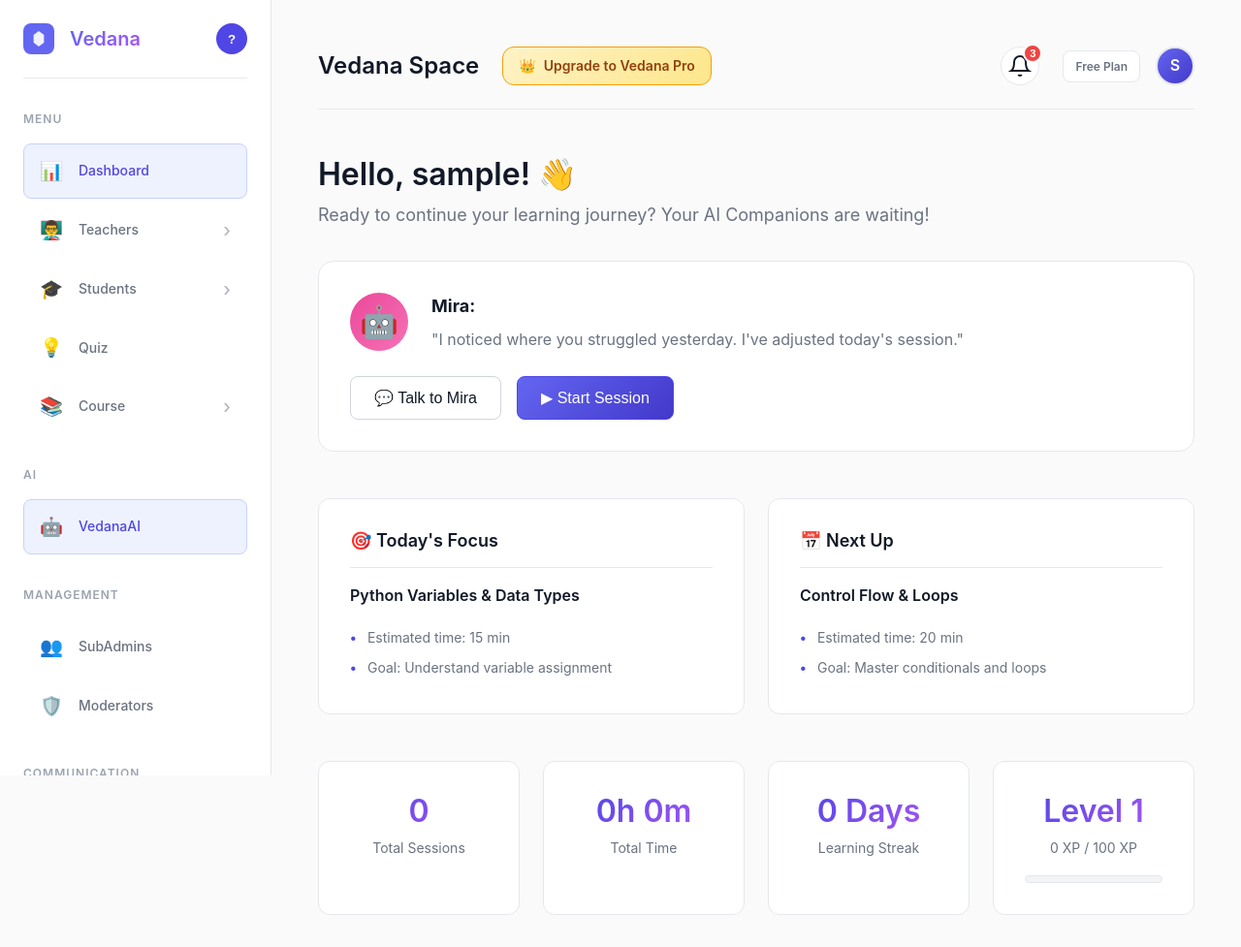
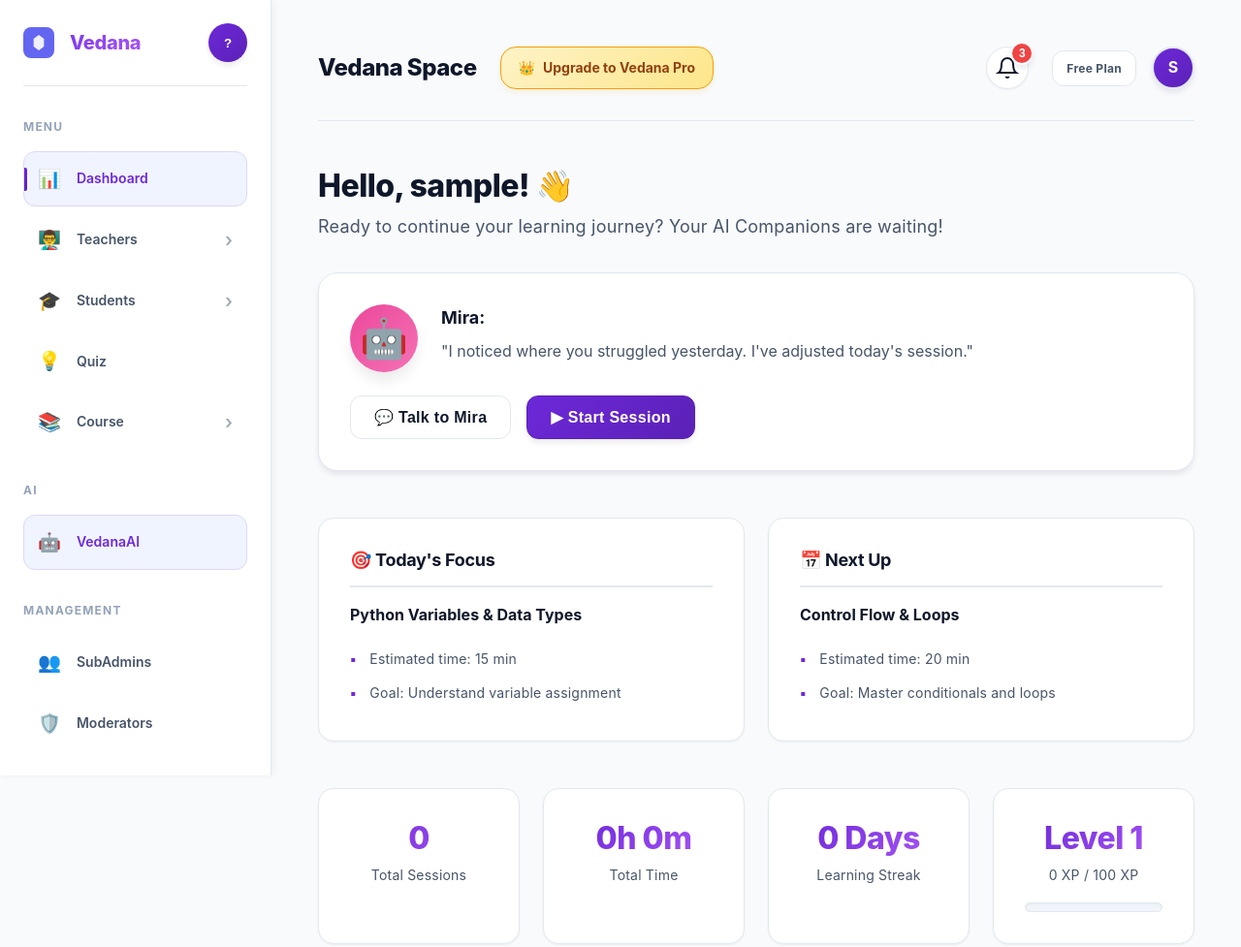
Before and after one commit to sulav1234567/vedana, a plain HTML site: page dashboard.html in a window 1280 px wide. Shown: the top 977 px of the page at 97% size. Drawn offline with Linux system fonts and the light colour scheme; sample sign-in values are in the browser's storage.

Commit message:
update 1

```diff
--- a/css/dashboard.css
+++ b/css/dashboard.css
@@ -1,5 +1,5 @@
 /* ============================================
-   DASHBOARD STYLES - WHITE THEME
+   DASHBOARD STYLES - PROFESSIONAL THEME
    ============================================ */
 
 .dashboard-container {
@@ -13,12 +13,13 @@
 /* ===== SIDEBAR ===== */
 .sidebar {
     background: var(--bg-primary);
-    border-right: 1px solid var(--border-light);
+    border-right: 1.5px solid var(--border-light);
     padding: var(--spacing-md);
     overflow-y: auto;
     position: sticky;
     top: 0;
     height: 100vh;
+    box-shadow: 2px 0 8px rgba(15, 23, 42, 0.05);
 }
 
 .sidebar-header {
@@ -27,7 +28,7 @@
     justify-content: space-between;
     margin-bottom: var(--spacing-lg);
     padding-bottom: var(--spacing-md);
-    border-bottom: 1px solid var(--border-light);
+    border-bottom: 1.5px solid var(--border-light);
 }
 
 .sidebar-header .logo {
@@ -39,26 +40,30 @@
 .sidebar-header .logo h2 {
     font-size: var(--font-size-xl);
     margin: 0;
-    background: linear-gradient(135deg, #6366F1 0%, #A855F7 100%);
+    background: linear-gradient(135deg, #7C3AED 0%, #A855F7 100%);
     -webkit-background-clip: text;
     -webkit-text-fill-color: transparent;
     background-clip: text;
+    font-weight: 800;
+    letter-spacing: -0.3px;
 }
 
 .help-btn {
-    width: 32px;
-    height: 32px;
+    width: 40px;
+    height: 40px;
     border-radius: 50%;
-    background: var(--primary-600);
+    background: linear-gradient(135deg, var(--primary-600) 0%, var(--primary-700) 100%);
     color: white;
     border: none;
     cursor: pointer;
-    font-weight: bold;
+    font-weight: 700;
     transition: all var(--transition-fast);
+    box-shadow: var(--shadow-md);
 }
 
 .help-btn:hover {
-    background: var(--primary-700);
+    transform: scale(1.05);
+    box-shadow: var(--shadow-lg);
 }
 
 .menu-section {
@@ -68,31 +73,44 @@
 .section-label {
     font-size: var(--font-size-xs);
     text-transform: uppercase;
-    letter-spacing: 1px;
+    letter-spacing: 1.2px;
     color: var(--text-tertiary);
     margin-bottom: var(--spacing-sm);
-    font-weight: 600;
+    font-weight: 700;
 }
 
 .nav-menu {
     display: flex;
     flex-direction: column;
-    gap: 4px;
+    gap: 6px;
 }
 
 .nav-item {
     display: flex;
     align-items: center;
     gap: var(--spacing-sm);
-    padding: 12px var(--spacing-sm);
+    padding: 12px 14px;
     border-radius: var(--radius-md);
     color: var(--text-secondary);
     text-decoration: none;
     transition: all var(--transition-fast);
     position: relative;
     font-size: var(--font-size-sm);
-    font-weight: 500;
-    border: 1px solid transparent;
+    font-weight: 600;
+    border: 1.5px solid transparent;
+}
+
+.nav-item::before {
+    content: '';
+    position: absolute;
+    left: 0;
+    top: 50%;
+    transform: translateY(-50%);
+    width: 3px;
+    height: 0;
+    background: linear-gradient(135deg, var(--primary-600) 0%, var(--primary-700) 100%);
+    border-radius: 0 2px 2px 0;
+    transition: height var(--transition-fast);
 }
 
 .nav-item:hover {
@@ -104,6 +122,10 @@
     background: var(--bg-active);
     color: var(--primary-600);
     border-color: var(--border-active);
+}
+
+.nav-item.active::before {
+    height: 24px;
 }
 
 .nav-item.highlighted {
@@ -140,8 +162,8 @@
     align-items: center;
     justify-content: space-between;
     margin-bottom: var(--spacing-xl);
-    padding-bottom: var(--spacing-md);
-    border-bottom: 1px solid var(--border-light);
+    padding-bottom: var(--spacing-lg);
+    border-bottom: 1.5px solid var(--border-light);
 }
 
 .header-left {
@@ -154,25 +176,30 @@
     font-size: var(--font-size-2xl);
     margin: 0;
     color: var(--text-primary);
+    font-weight: 800;
+    letter-spacing: -0.5px;
 }
 
 .upgrade-badge {
     display: flex;
     align-items: center;
     gap: var(--spacing-xs);
-    padding: 8px 16px;
+    padding: 10px 18px;
     background: linear-gradient(135deg, #FEF3C7 0%, #FDE68A 100%);
-    border: 1px solid #F59E0B;
+    border: 1.5px solid #F59E0B;
     border-radius: var(--radius-lg);
     color: #92400E;
     font-size: var(--font-size-sm);
-    font-weight: 600;
+    font-weight: 700;
     text-decoration: none;
-    transition: all var(--transition-fast);
+    transition: all var(--transition-base);
+    box-shadow: 0 4px 6px rgba(245, 158, 11, 0.1);
 }
 
 .upgrade-badge:hover {
     border-color: #D97706;
+    transform: translateY(-2px);
+    box-shadow: 0 6px 12px rgba(245, 158, 11, 0.2);
 }
 
 .header-right {
@@ -183,38 +210,42 @@
 
 .notification-btn {
     position: relative;
-    width: 40px;
-    height: 40px;
+    width: 44px;
+    height: 44px;
     border-radius: 50%;
     background: var(--bg-primary);
-    border: 1px solid var(--border-light);
+    border: 1.5px solid var(--border-light);
     color: var(--text-primary);
     cursor: pointer;
     transition: all var(--transition-fast);
     display: flex;
     align-items: center;
     justify-content: center;
+    box-shadow: var(--shadow-sm);
 }
 
 .notification-btn:hover {
-    border-color: var(--border-medium);
+    border-color: var(--primary-600);
+    background: var(--bg-active);
+    box-shadow: var(--shadow-md);
 }
 
 .notification-badge {
     position: absolute;
-    top: -4px;
-    right: -4px;
-    width: 20px;
-    height: 20px;
+    top: -6px;
+    right: -6px;
+    width: 24px;
+    height: 24px;
     background: #EF4444;
     color: white;
     border-radius: 50%;
-    font-size: 0.7rem;
+    font-size: 0.75rem;
     display: flex;
     align-items: center;
     justify-content: center;
-    font-weight: 600;
+    font-weight: 700;
     border: 2px solid var(--bg-secondary);
+    box-shadow: var(--shadow-md);
 }
 
 .user-info {
@@ -224,32 +255,36 @@
 }
 
 .plan-badge {
-    padding: 6px 12px;
+    padding: 8px 14px;
     background: var(--bg-primary);
-    border: 1px solid var(--border-light);
+    border: 1.5px solid var(--border-light);
     border-radius: var(--radius-md);
     font-size: var(--font-size-xs);
-    font-weight: 600;
+    font-weight: 700;
     color: var(--text-secondary);
+    letter-spacing: 0.3px;
 }
 
 .user-avatar {
-    width: 40px;
-    height: 40px;
+    width: 44px;
+    height: 44px;
     border-radius: 50%;
-    background: linear-gradient(135deg, var(--primary-500) 0%, var(--primary-700) 100%);
+    background: linear-gradient(135deg, var(--primary-600) 0%, var(--primary-700) 100%);
     display: flex;
     align-items: center;
     justify-content: center;
     color: white;
-    font-weight: 600;
+    font-weight: 700;
     cursor: pointer;
     transition: all var(--transition-fast);
-    border: 2px solid var(--border-light);
+    border: 2.5px solid var(--border-light);
+    box-shadow: var(--shadow-md);
 }
 
 .user-avatar:hover {
     border-color: var(--primary-600);
+    transform: scale(1.08);
+    box-shadow: var(--shadow-lg);
 }
 
 /* ===== WELCOME SECTION ===== */
@@ -262,21 +297,31 @@
     font-size: var(--font-size-3xl);
     margin-bottom: var(--spacing-xs);
     color: var(--text-primary);
+    font-weight: 800;
+    letter-spacing: -0.5px;
 }
 
 .welcome-section p {
     font-size: var(--font-size-lg);
     color: var(--text-secondary);
+    letter-spacing: 0.2px;
 }
 
 /* ===== COMPANION CARD ===== */
 .companion-card {
     background: var(--bg-primary);
-    border: 1px solid var(--border-light);
+    border: 1.5px solid var(--border-light);
     padding: var(--spacing-lg);
     margin-bottom: var(--spacing-xl);
     border-radius: var(--radius-xl);
     animation: fadeIn 0.6s ease-out 0.1s both;
+    box-shadow: var(--shadow-md);
+    transition: all var(--transition-base);
+}
+
+.companion-card:hover {
+    border-color: var(--border-medium);
+    box-shadow: var(--shadow-lg);
 }
 
 .companion-info {
@@ -287,25 +332,28 @@
 }
 
 .companion-avatar {
-    width: 60px;
-    height: 60px;
+    width: 70px;
+    height: 70px;
     border-radius: 50%;
     background: linear-gradient(135deg, #EC4899 0%, #F472B6 100%);
     display: flex;
     align-items: center;
     justify-content: center;
-    font-size: 2rem;
+    font-size: 2.5rem;
     flex-shrink: 0;
+    box-shadow: var(--shadow-lg);
 }
 
 .companion-message strong {
     color: var(--text-primary);
     font-size: var(--font-size-lg);
+    font-weight: 700;
 }
 
 .companion-message p {
     margin: var(--spacing-xs) 0 0 0;
     font-size: var(--font-size-base);
+    color: var(--text-secondary);
 }
 
 .companion-actions {
@@ -325,33 +373,39 @@
 
 .focus-card {
     background: var(--bg-primary);
-    border: 1px solid var(--border-light);
+    border: 1.5px solid var(--border-light);
     padding: var(--spacing-lg);
     border-radius: var(--radius-lg);
     transition: all var(--transition-base);
+    box-shadow: var(--shadow-sm);
 }
 
 .focus-card:hover {
     border-color: var(--border-medium);
+    box-shadow: var(--shadow-md);
+    transform: translateY(-4px);
 }
 
 .focus-card h3 {
     margin-bottom: var(--spacing-sm);
     font-size: var(--font-size-lg);
     color: var(--text-primary);
+    font-weight: 700;
+    letter-spacing: -0.3px;
 }
 
 .focus-card hr {
     border: none;
-    height: 1px;
+    height: 1.5px;
     background: var(--border-light);
     margin: var(--spacing-sm) 0;
 }
 
 .focus-title {
-    font-weight: 600;
+    font-weight: 700;
     color: var(--text-primary);
     margin-bottom: var(--spacing-sm);
+    font-size: var(--font-size-base);
 }
 
 .focus-details {
@@ -360,16 +414,17 @@
 }
 
 .focus-details li {
-    padding: 4px 0;
+    padding: 6px 0;
     font-size: var(--font-size-sm);
     color: var(--text-secondary);
+    letter-spacing: 0.2px;
 }
 
 .focus-details li::before {
-    content: "• ";
+    content: "▪ ";
     color: var(--primary-600);
-    font-weight: bold;
-    margin-right: 8px;
+    font-weight: 700;
+    margin-right: 10px;
 }
 
 /* ===== STATS SECTION ===== */
@@ -383,15 +438,18 @@
 
 .stat-card {
     background: var(--bg-primary);
-    border: 1px solid var(--border-light);
+    border: 1.5px solid var(--border-light);
     padding: var(--spacing-lg);
     border-radius: var(--radius-lg);
     text-align: center;
     transition: all var(--transition-base);
+    box-shadow: var(--shadow-sm);
 }
 
 .stat-card:hover {
     border-color: var(--border-medium);
+    box-shadow: var(--shadow-md);
+    transform: translateY(-4px);
 }
 
 .stat-card h2 {
@@ -401,29 +459,34 @@
     -webkit-background-clip: text;
     -webkit-text-fill-color: transparent;
     background-clip: text;
+    font-weight: 800;
+    letter-spacing: -0.5px;
 }
 
 .stat-card p {
     font-size: var(--font-size-sm);
     margin: 0;
     color: var(--text-secondary);
+    letter-spacing: 0.2px;
 }
 
 .progress-bar {
     width: 100%;
-    height: 8px;
+    height: 10px;
     background: var(--bg-tertiary);
-    border-radius: 4px;
+    border-radius: 6px;
     margin-top: var(--spacing-sm);
     overflow: hidden;
     border: 1px solid var(--border-light);
+    box-shadow: inset 0 1px 3px rgba(15, 23, 42, 0.05);
 }
 
 .progress {
     height: 100%;
     background: linear-gradient(90deg, var(--primary-600) 0%, var(--secondary-purple) 100%);
-    border-radius: 4px;
+    border-radius: 6px;
     transition: width 1s ease-out;
+    box-shadow: var(--shadow-sm);
 }
 
 /* ===== ACTIVITY SECTION ===== */
@@ -437,15 +500,17 @@
 .activity-card,
 .badges-card {
     background: var(--bg-primary);
-    border: 1px solid var(--border-light);
+    border: 1.5px solid var(--border-light);
     padding: var(--spacing-lg);
     border-radius: var(--radius-lg);
     transition: all var(--transition-base);
+    box-shadow: var(--shadow-sm);
 }
 
 .activity-card:hover,
 .badges-card:hover {
     border-color: var(--border-medium);
+    box-shadow: var(--shadow-md);
 }
 
 .activity-card h3,
@@ -453,15 +518,17 @@
     margin-bottom: var(--spacing-md);
     font-size: var(--font-size-lg);
     color: var(--text-primary);
+    font-weight: 700;
+    letter-spacing: -0.3px;
 }
 
 .activity-chart {
     display: flex;
     align-items: flex-end;
     justify-content: space-around;
-    height: 200px;
+    height: 220px;
     gap: var(--spacing-sm);
-    padding-top: var(--spacing-md);
+    padding-top: var(--spacing-lg);
 }
 
 .bar {
@@ -472,22 +539,26 @@
     position: relative;
     transition: all var(--transition-base);
     cursor: pointer;
-    border: 1px solid var(--border-light);
+    border: 1.5px solid var(--border-light);
     border-bottom: none;
+    box-shadow: var(--shadow-sm);
 }
 
 .bar:hover {
-    filter: brightness(1.1);
+    filter: brightness(1.15);
+    transform: translateY(-4px);
+    box-shadow: var(--shadow-lg);
 }
 
 .bar-label {
     position: absolute;
-    bottom: -24px;
+    bottom: -28px;
     left: 50%;
     transform: translateX(-50%);
     font-size: var(--font-size-xs);
     color: var(--text-tertiary);
     white-space: nowrap;
+    font-weight: 600;
 }
 
 .badges-grid {
--- a/css/login.css
+++ b/css/login.css
@@ -1,5 +1,5 @@
 /* ============================================
-   LOGIN/SIGNUP PAGE STYLES - WHITE THEME
+   LOGIN/SIGNUP PAGE STYLES - PROFESSIONAL
    ============================================ */
 
 .auth-container {
@@ -7,6 +7,7 @@
     display: grid;
     grid-template-columns: 1fr 1fr;
     background: var(--bg-secondary);
+    overflow: hidden;
 }
 
 /* ===== LEFT SIDE - BRANDING ===== */
@@ -16,7 +17,31 @@
     justify-content: center;
     padding: var(--spacing-xl);
     position: relative;
-    background: linear-gradient(135deg, #EEF2FF 0%, #E0E7FF 100%);
+    background: linear-gradient(135deg, #7C3AED 0%, #A855F7 100%);
+    overflow: hidden;
+}
+
+.auth-left::before {
+    content: '';
+    position: absolute;
+    top: -50%;
+    right: -50%;
+    width: 200%;
+    height: 200%;
+    background: radial-gradient(circle, rgba(255, 255, 255, 0.1) 1px, transparent 1px);
+    background-size: 50px 50px;
+    animation: float 20s linear infinite;
+    z-index: 0;
+}
+
+@keyframes float {
+    0% {
+        transform: translate(0, 0);
+    }
+
+    100% {
+        transform: translate(50px, 50px);
+    }
 }
 
 .brand-content {
@@ -34,20 +59,20 @@
 }
 
 .logo h1 {
-    font-size: 3rem;
-    font-weight: 700;
-    background: linear-gradient(135deg, #6366F1 0%, #A855F7 100%);
-    -webkit-background-clip: text;
-    -webkit-text-fill-color: transparent;
-    background-clip: text;
+    font-size: 3.5rem;
+    font-weight: 800;
+    color: white;
     margin: 0;
+    letter-spacing: -1px;
+    text-shadow: 0 2px 4px rgba(0, 0, 0, 0.1);
 }
 
 .tagline {
     font-size: var(--font-size-xl);
-    color: var(--text-secondary);
+    color: rgba(255, 255, 255, 0.9);
     margin-bottom: var(--spacing-xl);
-    font-weight: 400;
+    font-weight: 500;
+    letter-spacing: 0.3px;
 }
 
 .features {
@@ -61,14 +86,16 @@
     align-items: flex-start;
     gap: var(--spacing-md);
     padding: var(--spacing-md);
-    background: var(--bg-primary);
+    background: rgba(255, 255, 255, 0.1);
+    backdrop-filter: blur(10px);
     border-radius: var(--radius-lg);
-    border: 1px solid var(--border-light);
+    border: 1px solid rgba(255, 255, 255, 0.2);
     transition: all var(--transition-base);
 }
 
 .feature-item:hover {
-    border-color: var(--border-primary);
+    background: rgba(255, 255, 255, 0.15);
+    transform: translateX(8px);
 }
 
 .feature-item .icon {
@@ -79,12 +106,14 @@
 .feature-item h3 {
     font-size: var(--font-size-lg);
     margin-bottom: 0.25rem;
-    color: var(--text-primary);
+    color: white;
+    font-weight: 700;
+    letter-spacing: -0.2px;
 }
 
 .feature-item p {
     font-size: var(--font-size-sm);
-    color: var(--text-secondary);
+    color: rgba(255, 255, 255, 0.85);
     margin: 0;
 }
 
@@ -94,7 +123,7 @@
     align-items: center;
     justify-content: center;
     padding: var(--spacing-xl);
-    background: var(--bg-primary);
+    background: var(--bg-secondary);
 }
 
 .form-container {
@@ -104,6 +133,7 @@
     border-radius: var(--radius-xl);
     border: 1px solid var(--border-light);
     background: var(--bg-primary);
+    box-shadow: var(--shadow-lg);
     animation: fadeIn 0.8s ease-out 0.2s both;
 }
 
@@ -112,6 +142,8 @@
     margin-bottom: var(--spacing-xs);
     text-align: center;
     color: var(--text-primary);
+    font-weight: 800;
+    letter-spacing: -0.5px;
 }
 
 #formSubtitle {
@@ -119,6 +151,7 @@
     color: var(--text-secondary);
     margin-bottom: var(--spacing-lg);
     font-size: var(--font-size-sm);
+    letter-spacing: 0.2px;
 }
 
 .auth-form {
@@ -134,7 +167,8 @@
     margin-top: var(--spacing-sm);
     padding: 14px 24px;
     font-size: var(--font-size-lg);
-    font-weight: 600;
+    font-weight: 700;
+    letter-spacing: 0.3px;
 }
 
 .form-toggle {
@@ -147,11 +181,12 @@
     color: var(--text-secondary);
     font-size: var(--font-size-sm);
     margin: 0;
+    letter-spacing: 0.2px;
 }
 
 .form-toggle a {
     color: var(--primary-600);
-    font-weight: 600;
+    font-weight: 700;
     transition: color var(--transition-fast);
 }
 
--- a/css/main.css
+++ b/css/main.css
@@ -1,38 +1,44 @@
 /* ============================================
    VEDANA - DESIGN SYSTEM & GLOBAL STYLES
-   WHITE THEME - NO SHADOWS
+   PROFESSIONAL WHITE THEME
    ============================================ */
 
 /* ===== CSS VARIABLES ===== */
 :root {
-    /* Primary Colors - Purple */
-    --primary-500: #6366F1;
-    --primary-600: #4F46E5;
-    --primary-700: #4338CA;
+    /* Primary Colors - Premium Purple */
+    --primary-500: #7C3AED;
+    --primary-600: #6D28D9;
+    --primary-700: #5B21B6;
 
     /* Secondary Colors */
     --secondary-pink: #EC4899;
-    --secondary-blue: #3B82F6;
+    --secondary-blue: #0EA5E9;
     --secondary-green: #10B981;
     --secondary-purple: #A855F7;
+    --secondary-indigo: #6366F1;
 
     /* White Theme Backgrounds */
     --bg-primary: #FFFFFF;
-    --bg-secondary: #FAFAFA;
-    --bg-tertiary: #F3F4F6;
-    --bg-active: #EEF2FF;
-    --bg-hover: #F9FAFB;
+    --bg-secondary: #F8FAFC;
+    --bg-tertiary: #F1F5F9;
+    --bg-active: #F0F4FF;
+    --bg-hover: #FAFBFC;
 
     /* Text Colors */
-    --text-primary: #111827;
-    --text-secondary: #6B7280;
-    --text-tertiary: #9CA3AF;
+    --text-primary: #0F172A;
+    --text-secondary: #475569;
+    --text-tertiary: #94A3B8;
 
     /* Borders */
-    --border-light: #E5E7EB;
-    --border-medium: #D1D5DB;
-    --border-primary: #6366F1;
-    --border-active: #C7D2FE;
+    --border-light: #E2E8F0;
+    --border-medium: #CBD5E1;
+    --border-primary: #7C3AED;
+    --border-active: #DDD6FE;
+
+    /* Accent Colors */
+    --accent-warning: #F59E0B;
+    --accent-danger: #EF4444;
+    --accent-success: #10B981;
 
     /* Spacing */
     --spacing-xs: 0.5rem;
@@ -40,15 +46,16 @@
     --spacing-md: 1.5rem;
     --spacing-lg: 2rem;
     --spacing-xl: 3rem;
+    --spacing-2xl: 4rem;
 
     /* Border Radius */
-    --radius-sm: 6px;
-    --radius-md: 8px;
-    --radius-lg: 12px;
-    --radius-xl: 16px;
+    --radius-sm: 8px;
+    --radius-md: 12px;
+    --radius-lg: 16px;
+    --radius-xl: 20px;
 
     /* Typography */
-    --font-family: 'Inter', -apple-system, BlinkMacSystemFont, 'Segoe UI', sans-serif;
+    --font-family: 'Inter', 'Segoe UI', -apple-system, BlinkMacSystemFont, sans-serif;
     --font-size-xs: 0.75rem;
     --font-size-sm: 0.875rem;
     --font-size-base: 1rem;
@@ -56,11 +63,18 @@
     --font-size-xl: 1.25rem;
     --font-size-2xl: 1.5rem;
     --font-size-3xl: 2rem;
+    --font-size-4xl: 2.5rem;
 
     /* Transitions */
-    --transition-fast: 150ms ease-in-out;
-    --transition-base: 250ms ease-in-out;
-    --transition-slow: 400ms ease-in-out;
+    --transition-fast: 150ms cubic-bezier(0.4, 0, 0.2, 1);
+    --transition-base: 250ms cubic-bezier(0.4, 0, 0.2, 1);
+    --transition-slow: 400ms cubic-bezier(0.4, 0, 0.2, 1);
+
+    /* Shadows */
+    --shadow-sm: 0 1px 2px 0 rgba(15, 23, 42, 0.05);
+    --shadow-md: 0 4px 6px -1px rgba(15, 23, 42, 0.1);
+    --shadow-lg: 0 10px 15px -3px rgba(15, 23, 42, 0.1);
+    --shadow-xl: 0 20px 25px -5px rgba(15, 23, 42, 0.1);
 }
 
 /* ===== RESET & BASE STYLES ===== */
@@ -140,41 +154,72 @@ a:hover {
     padding: 12px 24px;
     border-radius: var(--radius-md);
     font-size: var(--font-size-base);
-    font-weight: 500;
+    font-weight: 600;
     border: none;
     cursor: pointer;
     transition: all var(--transition-base);
     display: inline-flex;
     align-items: center;
+    justify-content: center;
     gap: var(--spacing-xs);
     text-decoration: none;
+    letter-spacing: 0.3px;
+    position: relative;
+    overflow: hidden;
+}
+
+.btn::before {
+    content: '';
+    position: absolute;
+    top: 0;
+    left: -100%;
+    width: 100%;
+    height: 100%;
+    background: rgba(255, 255, 255, 0.2);
+    transition: left var(--transition-fast);
+    z-index: 0;
+}
+
+.btn:hover::before {
+    left: 100%;
 }
 
 .btn-primary {
-    background: linear-gradient(135deg, var(--primary-500) 0%, var(--primary-700) 100%);
+    background: linear-gradient(135deg, var(--primary-600) 0%, var(--primary-700) 100%);
     color: white;
-    border: 1px solid var(--primary-600);
+    border: 1px solid var(--primary-700);
+    box-shadow: var(--shadow-md);
+    z-index: 1;
 }
 
 .btn-primary:hover {
-    background: linear-gradient(135deg, var(--primary-600) 0%, var(--primary-700) 100%);
-    border-color: var(--primary-700);
+    background: linear-gradient(135deg, var(--primary-700) 0%, var(--primary-600) 100%);
+    box-shadow: var(--shadow-lg);
+    transform: translateY(-2px);
+}
+
+.btn-primary:active {
+    transform: translateY(0);
 }
 
 .btn-secondary {
     background: var(--bg-primary);
     color: var(--text-primary);
-    border: 1px solid var(--border-medium);
+    border: 1.5px solid var(--border-light);
+    z-index: 1;
 }
 
 .btn-secondary:hover {
-    background: var(--bg-hover);
-    border-color: var(--border-primary);
+    background: var(--bg-tertiary);
+    border-color: var(--border-medium);
+    box-shadow: var(--shadow-sm);
 }
 
 .btn:disabled {
     opacity: 0.5;
     cursor: not-allowed;
+    box-shadow: none;
+    transform: none;
 }
 
 /* ===== CARD STYLES ===== */
@@ -184,21 +229,26 @@ a:hover {
     border-radius: var(--radius-lg);
     padding: var(--spacing-md);
     transition: all var(--transition-base);
+    box-shadow: var(--shadow-sm);
 }
 
 .card:hover {
     border-color: var(--border-medium);
+    box-shadow: var(--shadow-md);
+    transform: translateY(-4px);
 }
 
 .card-header {
     font-size: var(--font-size-xl);
-    font-weight: 600;
+    font-weight: 700;
     margin-bottom: var(--spacing-sm);
     color: var(--text-primary);
+    letter-spacing: -0.3px;
 }
 
 .card-body {
     color: var(--text-secondary);
+    line-height: 1.6;
 }
 
 /* ===== INPUT STYLES ===== */
@@ -210,25 +260,28 @@ a:hover {
     display: block;
     margin-bottom: var(--spacing-xs);
     font-size: var(--font-size-sm);
-    font-weight: 500;
-    color: var(--text-secondary);
+    font-weight: 600;
+    color: var(--text-primary);
+    letter-spacing: 0.2px;
 }
 
 .input {
     width: 100%;
-    padding: 12px 16px;
+    padding: 14px 16px;
     background: var(--bg-primary);
-    border: 1px solid var(--border-light);
+    border: 1.5px solid var(--border-light);
     border-radius: var(--radius-md);
     color: var(--text-primary);
     font-size: var(--font-size-base);
     transition: all var(--transition-base);
+    font-family: inherit;
 }
 
 .input:focus {
     outline: none;
     border-color: var(--primary-600);
     background: var(--bg-primary);
+    box-shadow: 0 0 0 3px rgba(124, 58, 237, 0.1);
 }
 
 .input::placeholder {
@@ -339,12 +392,54 @@ a:hover {
     }
 }
 
+@keyframes slideInRight {
+    from {
+        opacity: 0;
+        transform: translateX(20px);
+    }
+
+    to {
+        opacity: 1;
+        transform: translateX(0);
+    }
+}
+
+@keyframes scaleIn {
+    from {
+        opacity: 0;
+        transform: scale(0.95);
+    }
+
+    to {
+        opacity: 1;
+        transform: scale(1);
+    }
+}
+
+@keyframes pulse {
+    0%, 100% {
+        opacity: 1;
+    }
+
+    50% {
+        opacity: 0.7;
+    }
+}
+
 .fade-in {
     animation: fadeIn var(--transition-slow) ease-out;
 }
 
 .slide-in {
     animation: slideIn var(--transition-base) ease-out;
+}
+
+.slide-in-right {
+    animation: slideInRight var(--transition-base) ease-out;
+}
+
+.scale-in {
+    animation: scaleIn var(--transition-base) ease-out;
 }
 
 /* ===== SCROLLBAR STYLING ===== */
```
